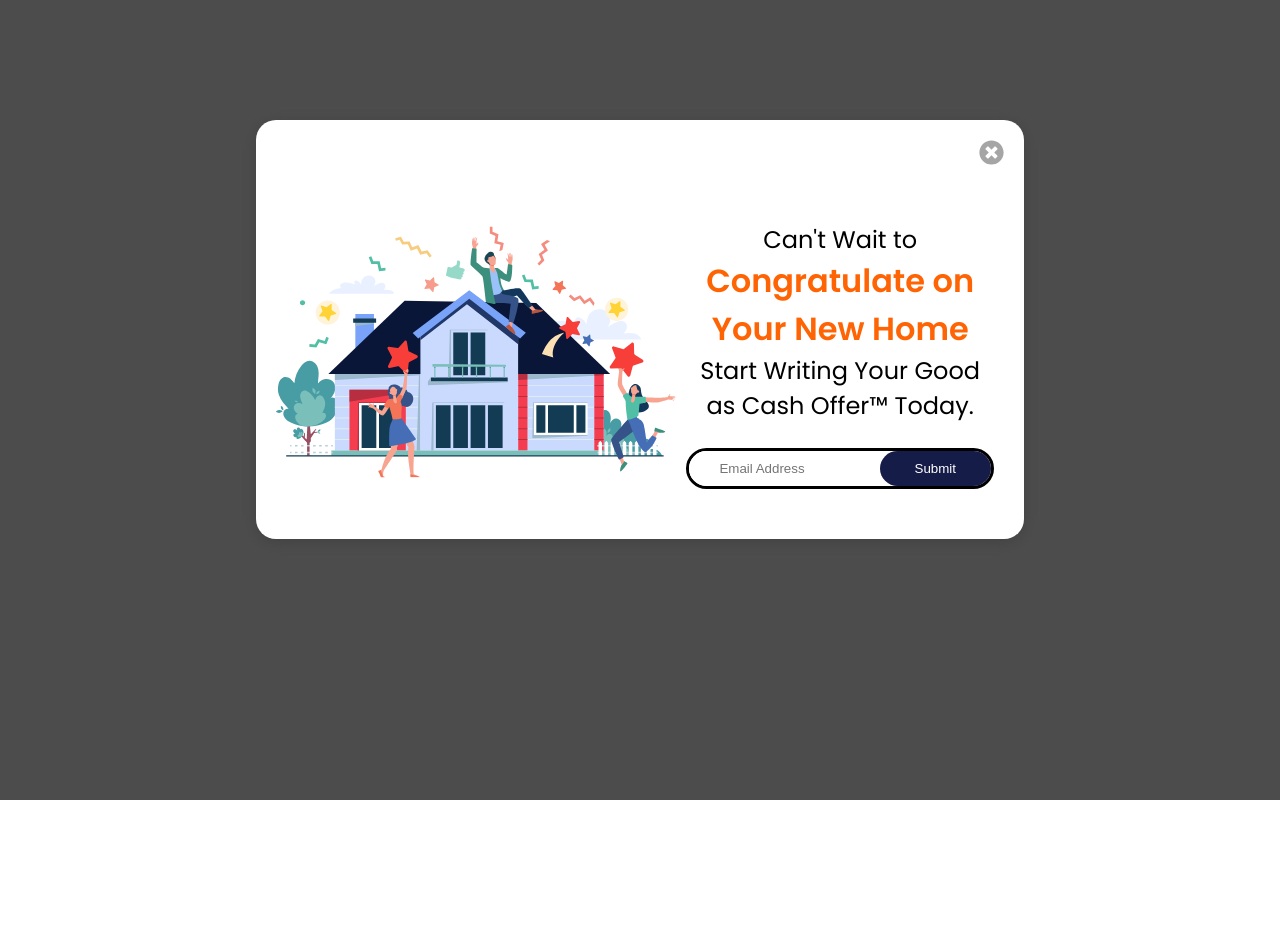
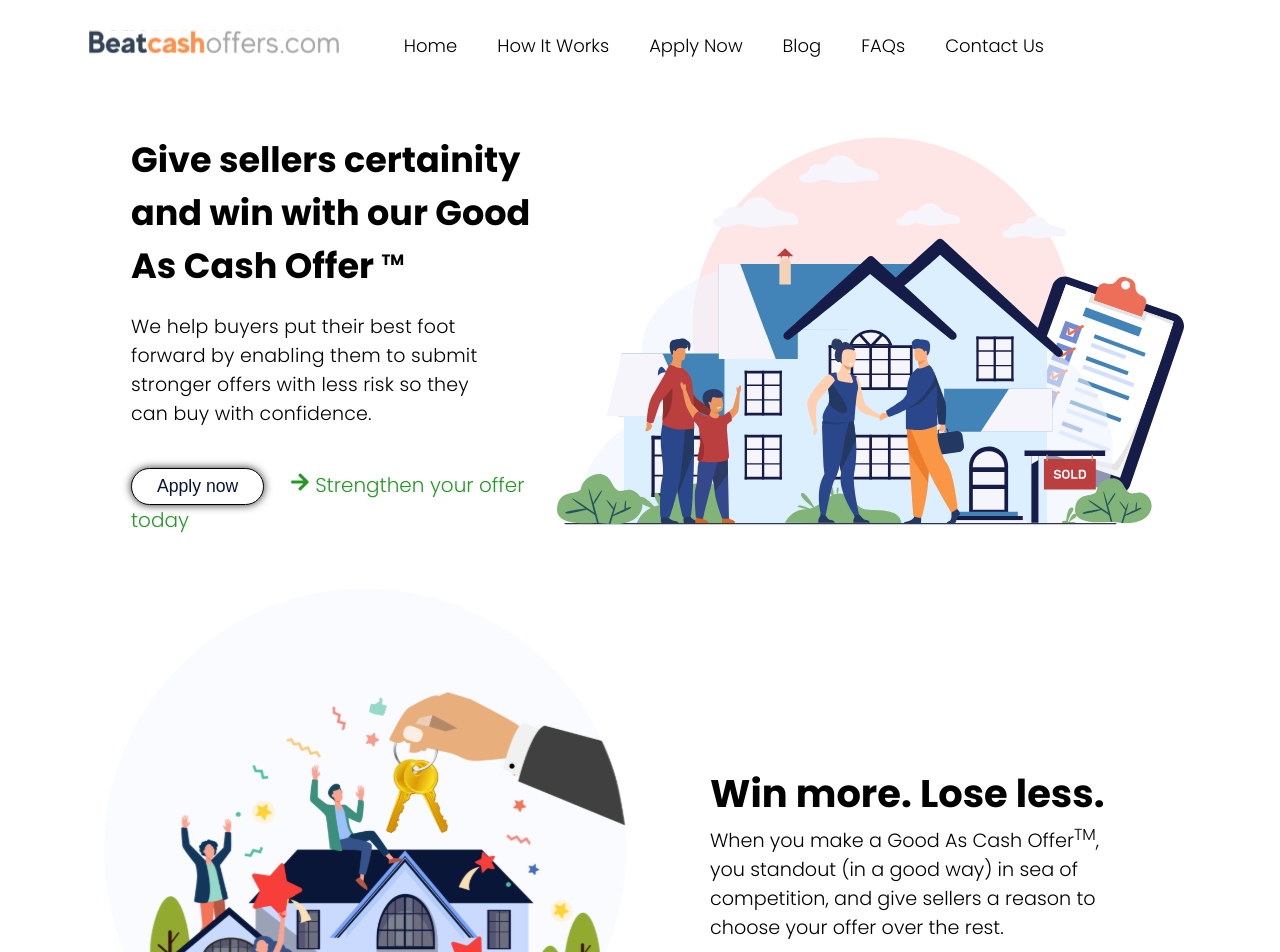
Before and after one commit to meer1616/Beat-cash-offers, a Next.js app: page / in a window 1280 px wide. Shown: the top 952 px of the page. Before the commit the page ends 800 px from the top, so only its background shows below. Built offline with nearby package versions, Linux system fonts and the light colour scheme.

Commit message:
commited minor changes

```diff
--- a/Components/AcceptOffer.tsx
+++ b/Components/AcceptOffer.tsx
@@ -12,8 +12,7 @@ export default function AcceptOffer() {
                     </div>
                     <div style={{ marginTop: "15px" }} className={styles.cardinfoDiv}>
 
-                        <p >After connecting with an approval lender*, we will work with them to make sure
-                            that you can submit a Good As Cash Offer . Lorem ipsum dolor sit amet  </p>
+                        <p >After connecting with an approved lender*, we will work with them to make sure that your offer is &quot;as good as cash&quot;, buy getting you fully approved for a loan upfront.</p>
                     </div>
                 </div>
                 <div className={styles.firstCard}>
--- a/Components/Cancel.tsx
+++ b/Components/Cancel.tsx
@@ -10,11 +10,11 @@ export default function Cancel() {
                 <Fade right>
 
                     <div className={styles.cancelCont}>
-                        <h1 className={styles.cancelHeading}>Win more . Lose less .</h1>
+                        <h1 className={styles.cancelHeading}>Win more. Lose less.</h1>
                         <p>
-                            when you make a Good As Cash offer<sup>TM</sup>,you standout
-                            (in a good way) in sea of competition,and give sellers a reason
-                            to choose your offer over the rest
+                            When you make a Good As Cash Offer<sup>TM</sup>, you standout
+                            (in a good way) in sea of competition, and give sellers a reason
+                            to choose your offer over the rest.
                         </p>
                     </div>
                 </Fade>
--- a/Components/Footer.tsx
+++ b/Components/Footer.tsx
@@ -8,7 +8,7 @@ export default function Footer() {
             <div className={styles.footerHead}>
                 <div className={styles.logoLinks}>
                     <div className={styles.beatCashHeading}>
-                        <a href="#home"> <h1 className={styles.textALign} style={{ display: "inline-block" }}>BeatCash</h1><span style={{ fontSize: "30px" }}>offer.com</span></a>
+                        <a href="#home"> <h1 className={styles.textALign} style={{ display: "inline-block" }}>BeatCash</h1><span style={{ fontSize: "30px" }}>offers.com</span></a>
                     </div>
                     <div className={styles.footerLinks}>
                         <ul>
@@ -37,9 +37,9 @@ export default function Footer() {
             <div className={styles.footerHead}>
                 <div className={styles.fotterInfo}>
                     <p> &copy; 2021, All Rights Reserved By Farehomes, Powered by <a href="#" target="_blank" style={{ textDecoration: "underline" }}> Qwertyvate </a> </p>
-                    <p> beatcashoffers.com is offered by Sonoma Pacific Reality,a licensed California real estate broker DRE #02137040  </p>
+                    <p> beatcashoffers.com is offered by Sonoma Pacific Reality, a licensed California real estate broker DRE #02137040  </p>
                     <p> All homes are subject to approval and must be listed with an MLS. All homes are subject to inspections and other limitations.</p>
-                    <li style={{ paddingBottom: "30px" }}> All lender are subject to approval before a good As Cash Offer<sup style={{ fontSize: "10px" }}>TM</sup> can be made.</li>
+                    <li style={{ paddingBottom: "30px", listStyle: "none" }}>* All lender are subject to approval before a good As Cash Offer<sup style={{ fontSize: "10px" }}>TM</sup> can be made.</li>
                 </div>
                 <div className={styles.socialIcons}>
                     <a target="_blank" href="">Terms & Conditions</a> <a href="" target="_blank">Privacy & Policy</a>
--- a/Components/FormFill.tsx
+++ b/Components/FormFill.tsx
@@ -151,7 +151,7 @@ export default function FormFill() {
                                             className={cn(styles.labelOfForm, styles.q1label)}
                                             htmlFor=""
                                         >
-                                            Are you currently working with lender ?
+                                            Are you currently working with a lender?
                                         </label>
                                         <div className={styles.formFillRadioBtnDiv}>
                                             <div>
@@ -169,7 +169,7 @@ export default function FormFill() {
                                                 className={cn(styles.labelOfForm, styles.q1label)}
                                                 htmlFor=""
                                             >
-                                                Are you already working with an agent ?
+                                                Are you already working with an agent?
                                             </label>
                                             <div className={styles.formFillRadioBtnDiv}>
                                                 <div>
@@ -183,18 +183,33 @@ export default function FormFill() {
                                             </div>
                                         </div>
                                         <div className={styles.expectToSpend}>
-                                            <label htmlFor="">How much do you expect to spend ?</label>
+                                            <label htmlFor="">How much do you expect to spend?</label>
                                             <p style={{ margin: "15px 0", color: "#091638" }} >Value : <NumberFormat value={range} displayType={'text'} thousandSeparator={true} prefix={'$'} /></p>
                                             <ThemeProvider theme={muiTheme}>
-                                                <Slider
+                                                {/* <Slider
                                                     defaultValue={250000}
                                                     aria-labelledby="discrete-slider-small-steps"
                                                     onChange={(e, value) => {
                                                         setRange(value.toString())
                                                     }}
+                                                    step={50}
                                                     min={250000}
                                                     max={1000000}
                                                     style={{ color: "black" }}
+                                                /> */}
+                                                <Slider
+                                                    // defaultValue={0.00000005}
+                                                    defaultValue={250000}
+                                                    onChange={(e, value) => {
+                                                        setRange(value.toString())
+                                                    }}
+                                                    // getAriaValueText={valuetext}
+                                                    aria-labelledby="discrete-slider-small-steps"
+                                                    step={50}
+                                                    // marks
+                                                    min={250000}
+                                                    max={1000000}
+                                                // valueLabelDisplay="auto"
                                                 />
                                             </ThemeProvider>
                                             <div style={{ display: "flex", justifyContent: "space-between", }}><span>$250,000</span> <span>$1,000,000+</span></div>
@@ -202,7 +217,7 @@ export default function FormFill() {
                                         <br />
                                         <div className={styles.ZipDiv}>
                                             <label className={styles.labelOfForm} htmlFor="">
-                                                Zip Code Where are you looking to buy
+                                                Zip code where are you looking to buy
                                             </label>
                                             <input
                                                 className={cn(styles.inputOfForm, styles.concern)}
--- a/pages/index.tsx
+++ b/pages/index.tsx
@@ -38,7 +38,7 @@ export default function Home() {
         {/* <meta property="og:image:height" content="200" />
         <meta property="og:image:width" content="200" /> */}
       </Head>
-      {<Zoom >
+      {/* {<Zoom >
         <div className={modal ? styles.modalOuter : styles.outerModalNone}><div className={modal ? styles.modalMain : cn(styles.Opacity, styles.modalMain)}>
 
 
@@ -61,9 +61,9 @@ export default function Home() {
         </div>
         </div>
       </Zoom>
-      }
+      } */}
 
-      <div className={modal ? styles.Opacity : styles.abc}>
+      <div >
 
         <Navbar />
         <Homei />
@@ -71,7 +71,7 @@ export default function Home() {
         <AcceptOffer />
         <FormFill />
         <Faq />
-        <LatestPosts />
+        {/* <LatestPosts /> */}
         <Contact />
         <NewsLetter />
         <Footer />
```
